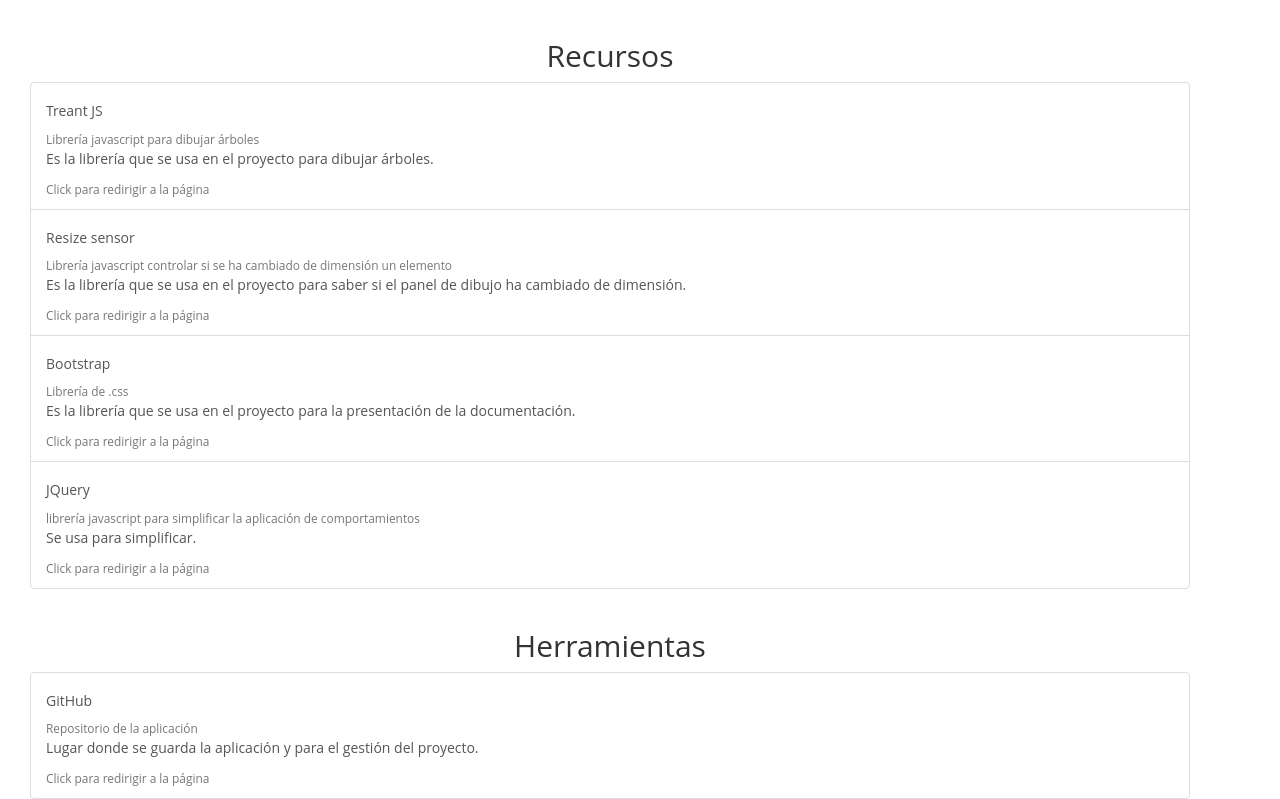
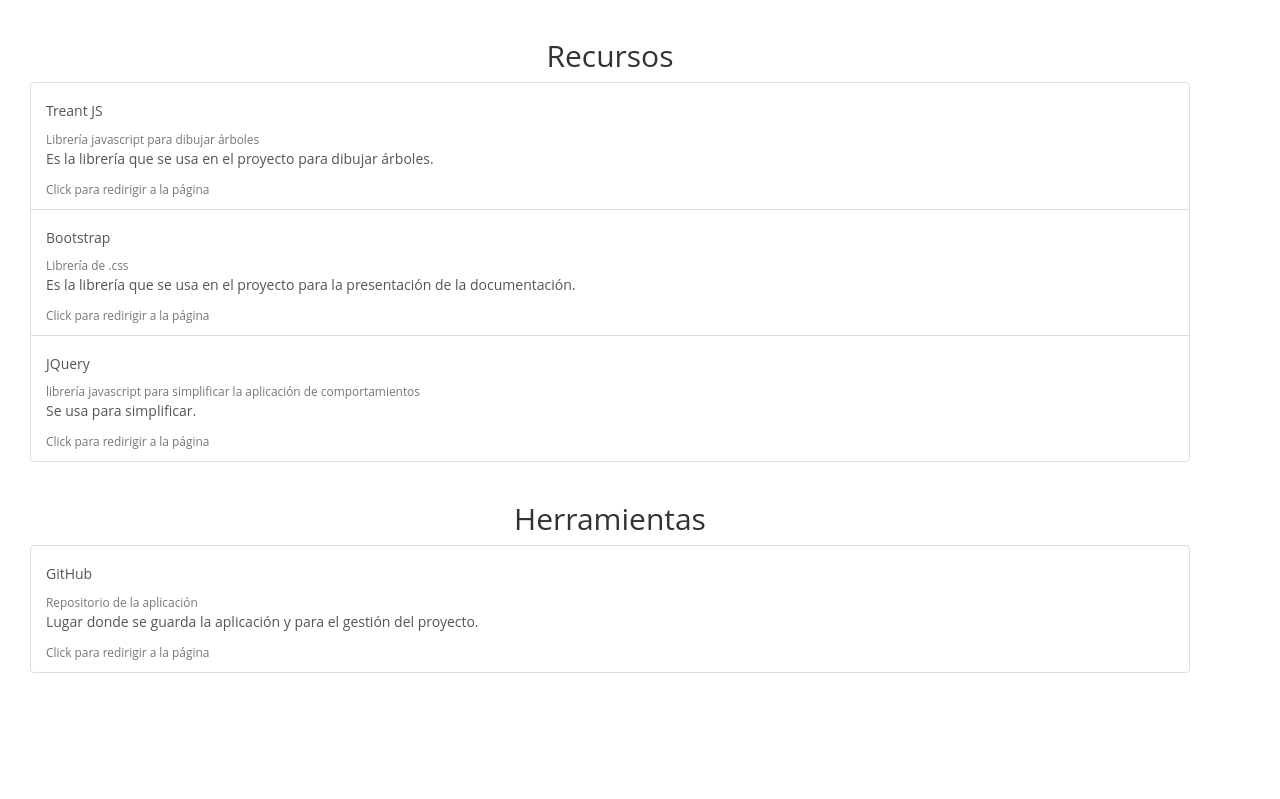
Before and after one commit to ZReKoJ/Algorithm-ID3, a plain HTML site: page html/doc.html in a window 1280 px wide. Shown: the part 1374-2173 px from the top of the page. After the commit the page ends 2047 px from the top, so only its background shows below. Drawn offline with Linux system fonts and the light colour scheme.

Commit message:
removed resize sensor

```diff
--- a/html/doc.html
+++ b/html/doc.html
@@ -97,16 +97,6 @@
                     <p class="mb-1">Es la librería que se usa en el proyecto para dibujar árboles.</p>
                     <small class="text-muted">Click para redirigir a la página</small>
                 </a>
-                <a target="_blank" href="https://github.com/flowkey/resize-sensor" class="list-group-item list-group-item-action flex-column align-items-start">
-                    <div class="d-flex w-100 justify-content-between">
-                        <h5 class="mb-1">Resize sensor</h5>
-                        <small class="text-muted">Librería javascript controlar si se ha cambiado de dimensión un
-                            elemento</small>
-                    </div>
-                    <p class="mb-1">Es la librería que se usa en el proyecto para saber si el panel de dibujo ha cambiado de
-                        dimensión.</p>
-                    <small class="text-muted">Click para redirigir a la página</small>
-                </a>
                 <a target="_blank" href="https://getbootstrap.com/" class="list-group-item list-group-item-action flex-column align-items-start">
                     <div class="d-flex w-100 justify-content-between">
                         <h5 class="mb-1">Bootstrap</h5>
```
